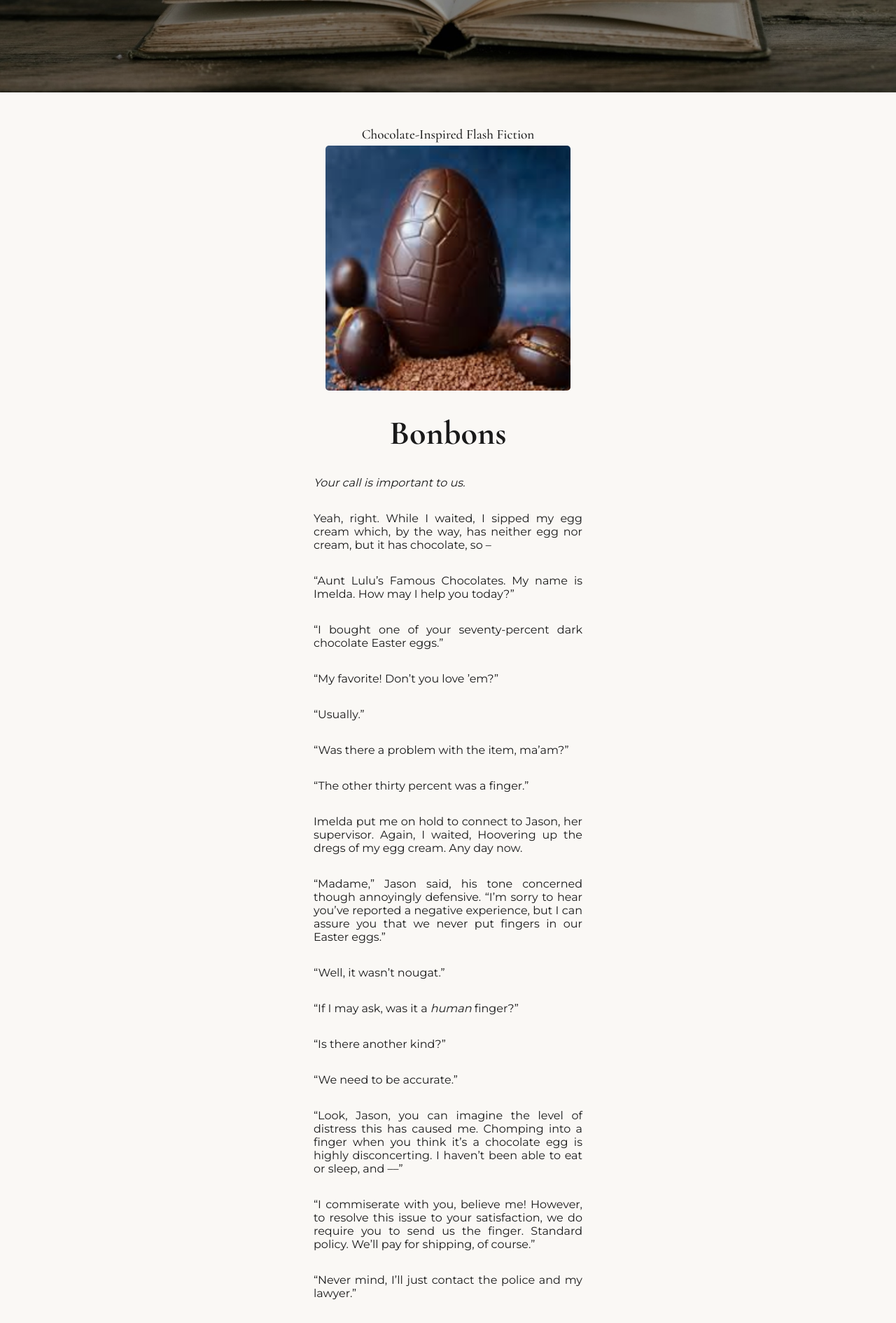
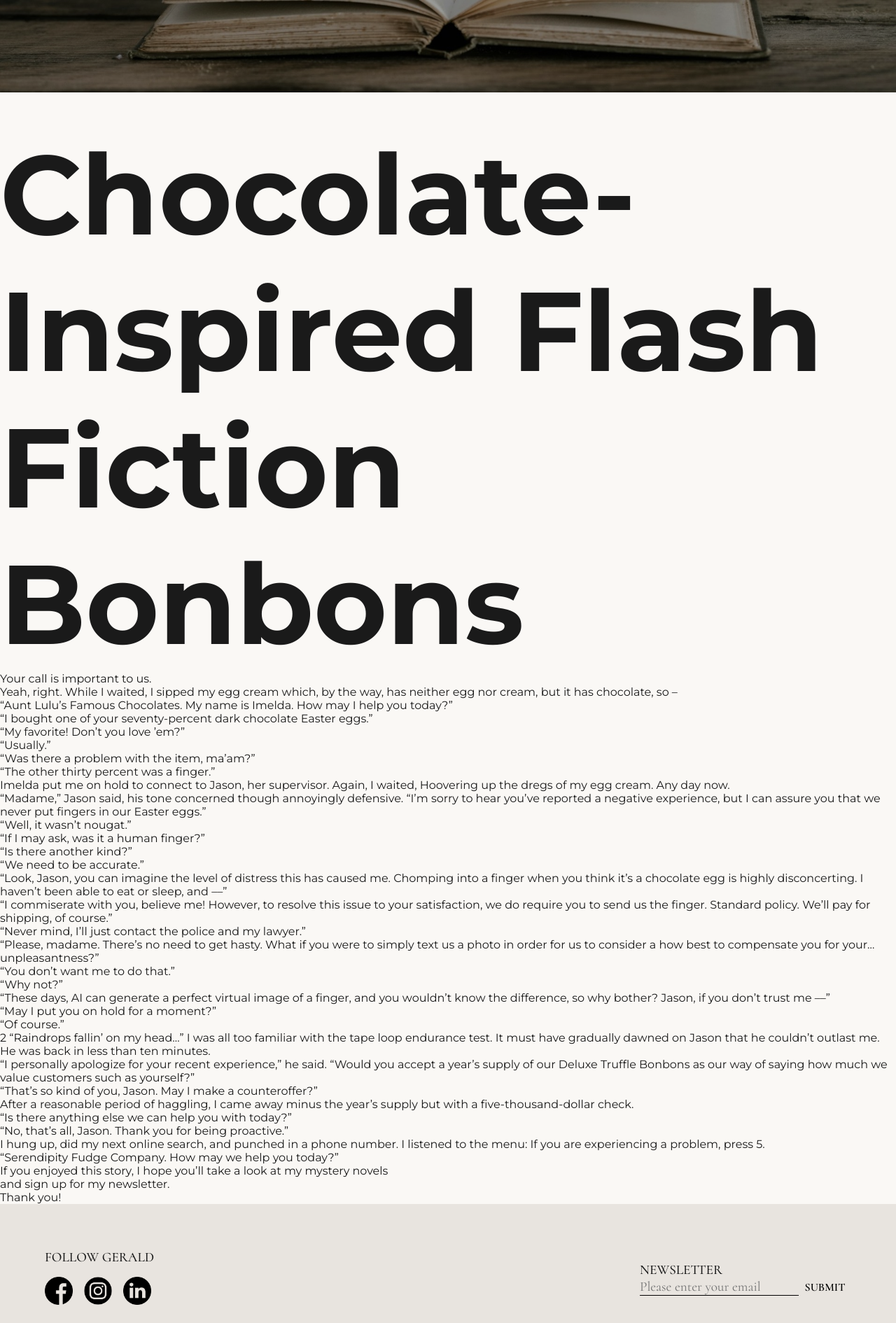
Before and after one commit to konstantinstanmeyer/gerald-elias-new, a Next.js app: page /free-story in a window 1280 px wide. Shown: the part 348-2238 px from the top of the page at 70% size. Built offline with nearby package versions, Linux system fonts and the light colour scheme; a web font is replaced by a local one.

Commit message:
functional styling within mdx components

```diff
--- a/app/free-story/page.js
+++ b/app/free-story/page.js
@@ -1,37 +1,16 @@
+"use client"
+
 import Landing from "@/components/Landing"
 import Image from "next/image"
-
-export const metadata = {
-  title: "Bonbons",
-  description: "Chocolate-Inspired Flash Fiction",
-  openGraph: {
-    title: "Bonbons",
-    description: "Chocolate-Inspired Flash Fiction",
-    url: "https://www.mysteriesandmusic.com/free-story",
-    type: "website",
-    images: [
-      {
-        url: "https://www.mysteriesandmusic.com/egg.png",
-        width: 630,
-        height: 630,
-        alt: "Bonbons cover image",
-      },
-    ],
-  },
-  twitter: {
-    card: "summary_large_image",
-    title: "Bonbons",
-    description: "Chocolate-Inspired Flash Fiction",
-    images: ["https://www.mysteriesandmusic.com/egg.png"],
-  },
-}
+import MDX from '@/markdown/free-story.mdx'
 
 export default function FreeStory(){
     return (
       <div id="free-story">
         <Landing imageUrl='/open-book.jpg' />
         <section id="bonbons" className="blog-post">
-          <div className="blog-content">
+          <MDX />
+          {/* <div className="blog-content">
             <h3>Chocolate-Inspired Flash Fiction</h3>
             <Image id="blog-post-image" src="/egg.png" width={350} height={350} />
             <h2>Bonbons</h2>
@@ -71,7 +50,7 @@ export default function FreeStory(){
               <p><i>If you enjoyed this story, I hope you’ll take a look at my mystery novels and sign up for my newsletter.</i></p>
               <p><i>Thank you!</i></p>
             </div>
-          </div>
+          </div> */}
         </section>
       </div>
     )
--- a/app/globals.css
+++ b/app/globals.css
@@ -780,11 +780,11 @@ textarea {
   transform: translateY(-8px);
   box-shadow: 0 20px 40px rgba(0, 0, 0, 0.15);
 }
-
+/*
 .blog-post {
   display: flex;
   justify-content: center;
-}
+} */
 
 .blog-content {
   width: 30%;
@@ -970,3 +970,7 @@ textarea {
     font-size: 1.4rem;
   }
 }
+
+.font-testing {
+  font-size: 10rem !important;
+}
--- /dev/null
+++ b/markdown/free-story.mdx
@@ -0,0 +1,93 @@
+## Chocolate-Inspired Flash Fiction
+
+## Bonbons
+
+Your call is important to us.
+
+Yeah, right. While I waited, I sipped my egg cream which, by the way, has neither
+egg nor cream, but it has chocolate, so –
+
+“Aunt Lulu’s Famous Chocolates. My name is Imelda. How may I help you
+today?”
+
+“I bought one of your seventy-percent dark chocolate Easter eggs.”
+
+“My favorite! Don’t you love ’em?”
+
+“Usually.”
+
+“Was there a problem with the item, ma’am?”
+
+“The other thirty percent was a finger.”
+
+Imelda put me on hold to connect to Jason, her supervisor. Again, I waited,
+Hoovering up the dregs of my egg cream. Any day now.
+
+“Madame,” Jason said, his tone concerned though annoyingly defensive. “I’m
+sorry to hear you’ve reported a negative experience, but I can assure you that we never
+put fingers in our Easter eggs.”
+
+“Well, it wasn’t nougat.”
+
+“If I may ask, was it a human finger?”
+
+“Is there another kind?”
+
+“We need to be accurate.”
+
+“Look, Jason, you can imagine the level of distress this has caused me.
+Chomping into a finger when you think it’s a chocolate egg is highly disconcerting. I
+haven’t been able to eat or sleep, and ––”
+
+“I commiserate with you, believe me! However, to resolve this issue to your
+satisfaction, we do require you to send us the finger. Standard policy. We’ll pay for
+shipping, of course.”
+
+“Never mind, I’ll just contact the police and my lawyer.”
+
+“Please, madame. There’s no need to get hasty. What if you were to simply text
+us a photo in order for us to consider a how best to compensate you for
+your…unpleasantness?”
+
+“You don’t want me to do that.”
+
+“Why not?”
+
+“These days, AI can generate a perfect virtual image of a finger, and you wouldn’t
+know the difference, so why bother? Jason, if you don’t trust me ––”
+
+“May I put you on hold for a moment?”
+
+“Of course.”
+
+
+2
+“Raindrops fallin’ on my head…” I was all too familiar with the tape loop
+endurance test. It must have gradually dawned on Jason that he couldn’t outlast me. He
+was back in less than ten minutes.
+
+“I personally apologize for your recent experience,” he said. “Would you accept a
+year’s supply of our Deluxe Truffle Bonbons as our way of saying how much we value
+customers such as yourself?”
+
+“That’s so kind of you, Jason. May I make a counteroffer?”
+
+After a reasonable period of haggling, I came away minus the year’s supply but
+with a five-thousand-dollar check.
+
+“Is there anything else we can help you with today?”
+
+“No, that’s all, Jason. Thank you for being proactive.”
+
+I hung up, did my next online search, and punched in a phone number. I listened
+to the menu: If you are experiencing a problem, press 5.
+
+“Serendipity Fudge Company. How may we help you today?”
+
+###
+
+If you enjoyed this story, I hope you’ll take a look at my mystery novels
+
+and sign up for my newsletter.
+
+Thank you!
--- /dev/null
+++ b/mdx-components.js
@@ -0,0 +1,15 @@
+// https://nextjs.org/docs/app/guides/mdx
+
+import React from 'react';
+
+import Link from 'next/link'
+
+const components = {
+    h2: props => (
+        <h2 className="font-testing" {...props}/>
+    ),
+}
+
+export function useMDXComponents() {
+  return components;
+}
--- a/next.config.js
+++ b/next.config.js
@@ -1,4 +1,14 @@
+import createMDX from '@next/mdx'
+
 /** @type {import('next').NextConfig} */
-const nextConfig = {}
+const nextConfig = {
+    pageExtensions: ['js', 'jsx', 'md', 'mdx']
+}
 
-module.exports = nextConfig
+const withMDX = createMDX({
+  extension: /\.(md|mdx)$/,
+})
+
+export default withMDX(nextConfig)
+
+// module.exports = nextConfig
```
